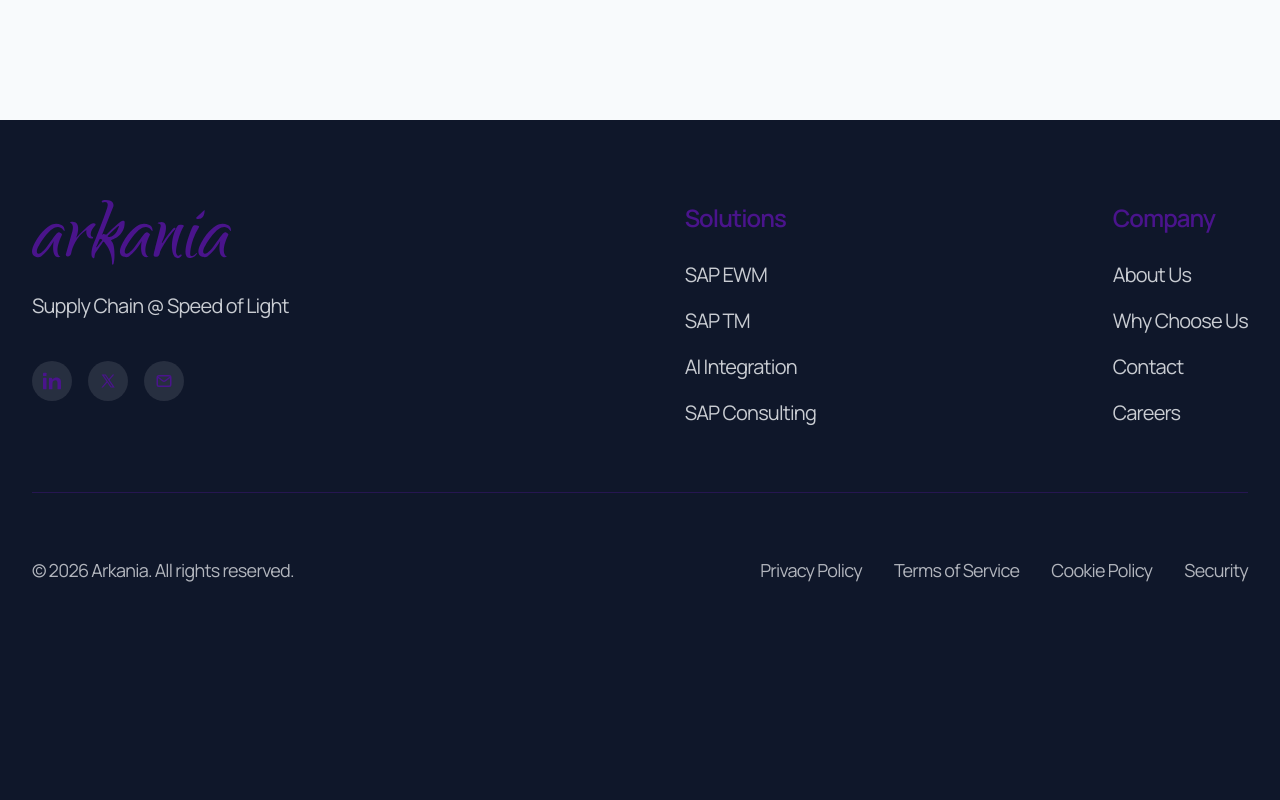
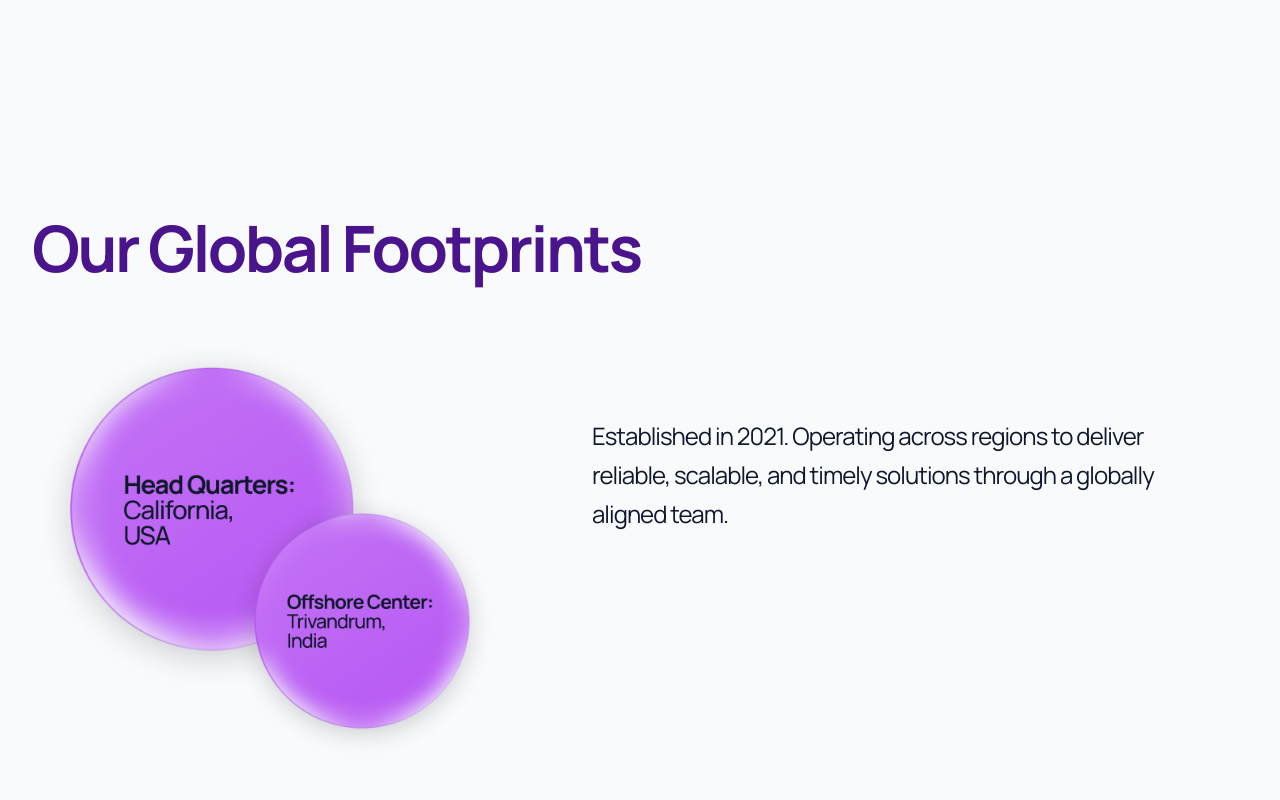
Before and after one commit to mithks/arkania-website, a Next.js app: page /about in a window 1280 px wide. Shown: the part 2360-3160 px from the top of the page. Before the commit the page ends 3024 px from the top, so only its background shows below. Built offline with nearby package versions, Linux system fonts and the light colour scheme.

Commit message:
website update 14
location page added

```diff
--- a/app/about/page.tsx
+++ b/app/about/page.tsx
@@ -4,6 +4,7 @@ import Navigation from '@/components/Navigation'
 import AboutHero from '@/components/AboutHero'
 import WhoWeAreSection from '@/components/WhoWeAreSection'
 import WhoWeAreSection2 from '@/components/WhoWeAreSection2'
+import WhoWeAreSection3 from '@/components/WhoWeAreSection3'
 import Footer from '@/components/Footer'
 
 export default function AboutPage() {
@@ -21,6 +22,7 @@ export default function AboutPage() {
       </main>
       <WhoWeAreSection />
       <WhoWeAreSection2 />
+      <WhoWeAreSection3 />
       <Footer />
     </>
   )
--- /dev/null
+++ b/components/WhoWeAreSection3.tsx
@@ -0,0 +1,93 @@
+'use client'
+
+import { motion } from 'framer-motion'
+import Image from 'next/image'
+import { useState } from 'react'
+
+type ActiveCircle = 'hq' | 'offshore'
+
+export default function WhoWeAreSection3() {
+  // ✅ Offshore is on top by default
+  const [active, setActive] = useState<ActiveCircle>('offshore')
+
+  return (
+    <section className="relative bg-light py-20 overflow-hidden">
+      <div className="max-w-[1700px] mx-auto px-6 md:px-8">
+
+        {/* Heading */}
+        <h2 className="text-[64px] font-bold text-primary mb-10">
+          Our Global Footprints
+        </h2>
+
+        <div className="relative flex flex-col md:flex-row items-start gap-24">
+
+          {/* Overlapping PNG Area */}
+          <div className="relative w-[520px] h-[420px]">
+
+            {/* Headquarters */}
+            <motion.div
+                onMouseEnter={() => setActive('hq')}
+                animate={{
+                    zIndex: active === 'hq' ? 20 : 10,
+                    scale: active === 'hq' ? 1.05 : 1,
+                }}
+                transition={{ duration: 0.35, ease: 'easeOut' }}
+                className="
+                    absolute left-0 top-0
+                    w-[360px] h-[360px]
+                    rounded-full
+                    cursor-pointer
+                    flex items-center justify-center
+                "
+                >
+                <Image
+                    src="/assets/headquarters.png"
+                    alt="Headquarters"
+                    width={360}
+                    height={360}
+                    className="pointer-events-none"
+                />
+                </motion.div>
+
+
+            {/* Offshore */}
+            <motion.div
+                onMouseEnter={() => setActive('offshore')}
+                animate={{
+                    zIndex: active === 'offshore' ? 20 : 15,
+                    scale: active === 'offshore' ? 1.05 : 1,
+                }}
+                transition={{ duration: 0.35, ease: 'easeOut' }}
+                className="
+                    absolute left-[200px] top-[160px]
+                    w-[260px] h-[260px]
+                    rounded-full
+                    cursor-pointer
+                    flex items-center justify-center
+                "
+                >
+                <Image
+                    src="/assets/offshore.png"
+                    alt="Offshore"
+                    width={260}
+                    height={260}
+                    className="pointer-events-none"
+                />
+                </motion.div>
+
+
+          </div>
+
+          {/* Description */}
+          <div className="absolute top-20 right-20 max-w-xl">
+            <p className="text-[24px] text-dark leading-relaxed">
+              Established in 2021. Operating across regions to deliver reliable,
+              scalable, and timely solutions through a globally aligned team.
+            </p>
+          </div>
+
+        </div>
+      </div>
+    </section>
+  )
+}
```
Also changed, not shown: public/assets/headquarters.png (added), public/assets/offshore.png (added).
